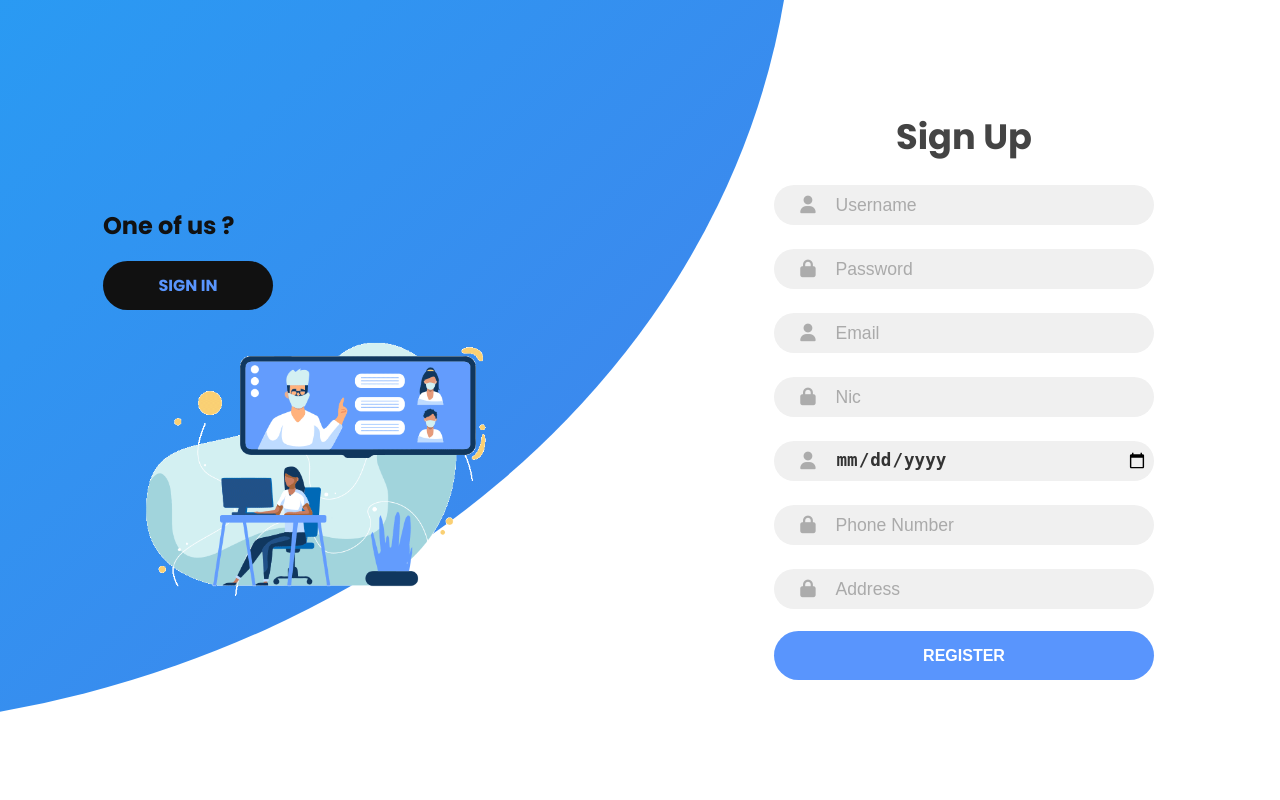
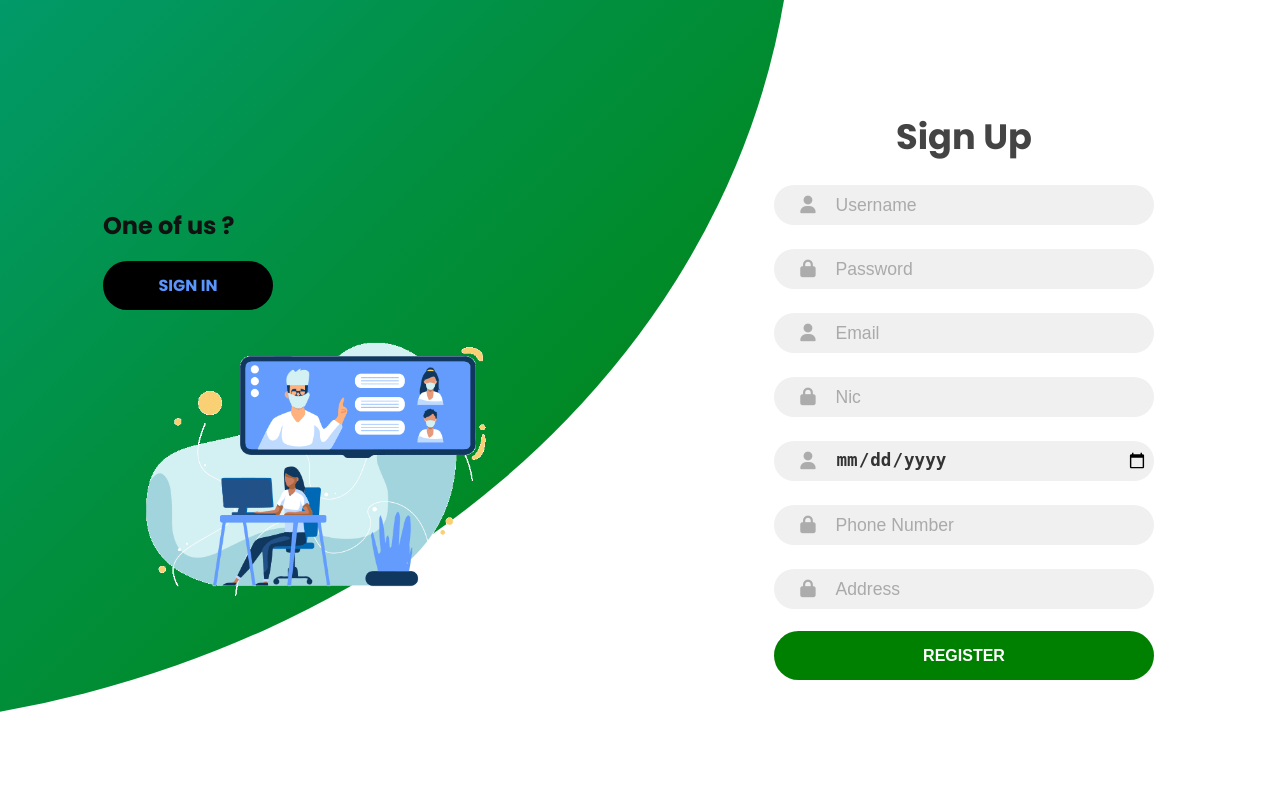
Before and after one commit to HansiT9/Plant-doctor, a Flask app: page /registerpage in a window 1280 px wide. Run offline with Flask 3, Linux system fonts and the light colour scheme; some libraries are stand-ins or nearby versions.

Commit message:
Add files via upload

```diff
--- a/static/css/register.css
+++ b/static/css/register.css
@@ -24,7 +24,7 @@ body::before {
   top: -15%;
   right: 38%;
   transform: translateY(-50%);
-  background-image: linear-gradient(-45deg, #4481eb 0%, #04befe 100%);
+  background-image: linear-gradient(-45deg, green 0%, #04befe 100%);
   transition: 1.8s ease-in-out;
   border-radius: 50%;
   z-index: 1;
@@ -101,7 +101,7 @@ form {
 
 .btn {
   width: 100%;
-  background-color: #5995fd;
+  background-color:green;
   border-radius: 49px;
   color: #fff;
   text-transform: uppercase;
@@ -117,7 +117,7 @@ form {
 }
 
 .btn:hover {
-  background-color: #4d84e2;
+  background-color:green;
 }
 
 .panels-container {
@@ -158,7 +158,7 @@ form {
 .content > .sign-up-btn {
   display: block;
   width: 100%;
-  background-color: #111;
+  background-color:black;
   text-decoration: none;
   color: #5995fd;
   text-transform: uppercase;
@@ -174,7 +174,7 @@ form {
   height: 49px;
 }
 .content > .sign-up-btn:hover {
-  color: #4d84e2;
+  color:white;
 }
 
 @media (max-width: 820px) {
```
Also changed, not shown: static/css/login-style.css (+6 -6 lines).
